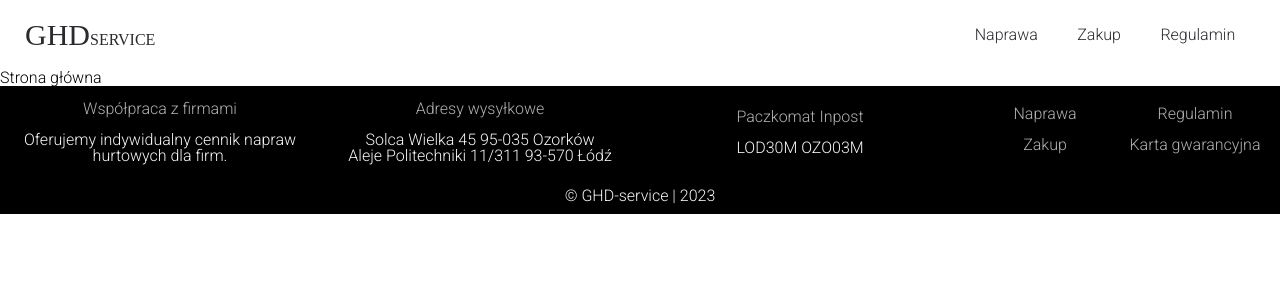
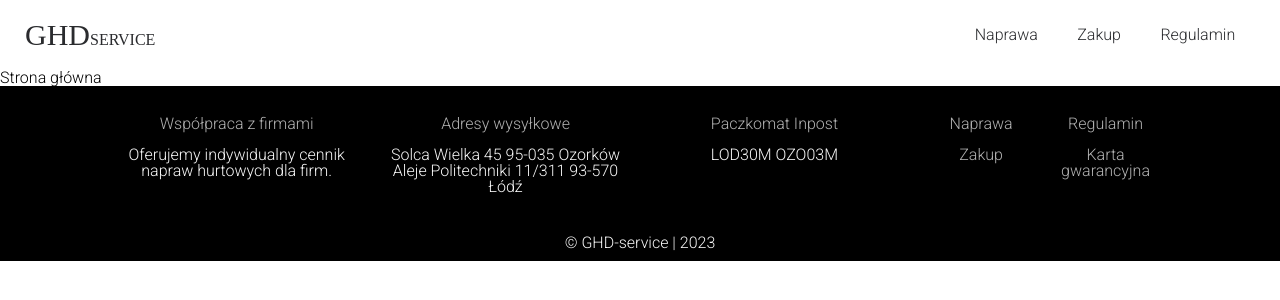
Before and after one commit to theWebCookie/ghd-serwis, a React (Create React App) app: page / in a window 1280 px wide. Shown: the top 300 px of the page. Built offline with nearby package versions, Linux system fonts and the light colour scheme; a web font is replaced by a local one.

Commit message:
change footer styles

```diff
--- a/src/styles/App.css
+++ b/src/styles/App.css
@@ -1,4 +1,8 @@
 .App {
+  margin: 0 auto;
+}
+
+main {
   max-width: 1440px;
   margin: 0 auto;
 }
--- a/src/styles/Footer.css
+++ b/src/styles/Footer.css
@@ -1,18 +1,22 @@
 .footer {
   display: flex;
   flex-direction: column;
+  align-items: center;
   background-color: var(--fullBlackColor);
   color: var(--secondaryGreyColor);
   text-align: center;
   padding: 10px;
+  width: 100%;
 }
 
 .footer-information {
   display: flex;
   flex-direction: column;
+  align-items: flex-start;
   gap: 20px;
-  align-items: center;
   margin-bottom: 20px;
+  padding: 20px;
+  max-width: 1440px;
 }
 
 .footer-information div {
@@ -34,10 +38,6 @@
   display: flex;
 }
 
-.footer-links p {
-  margin: 10px 0;
-}
-
 @media only screen and (min-width: 660px) {
   .footer-information {
     flex-direction: row;
```
